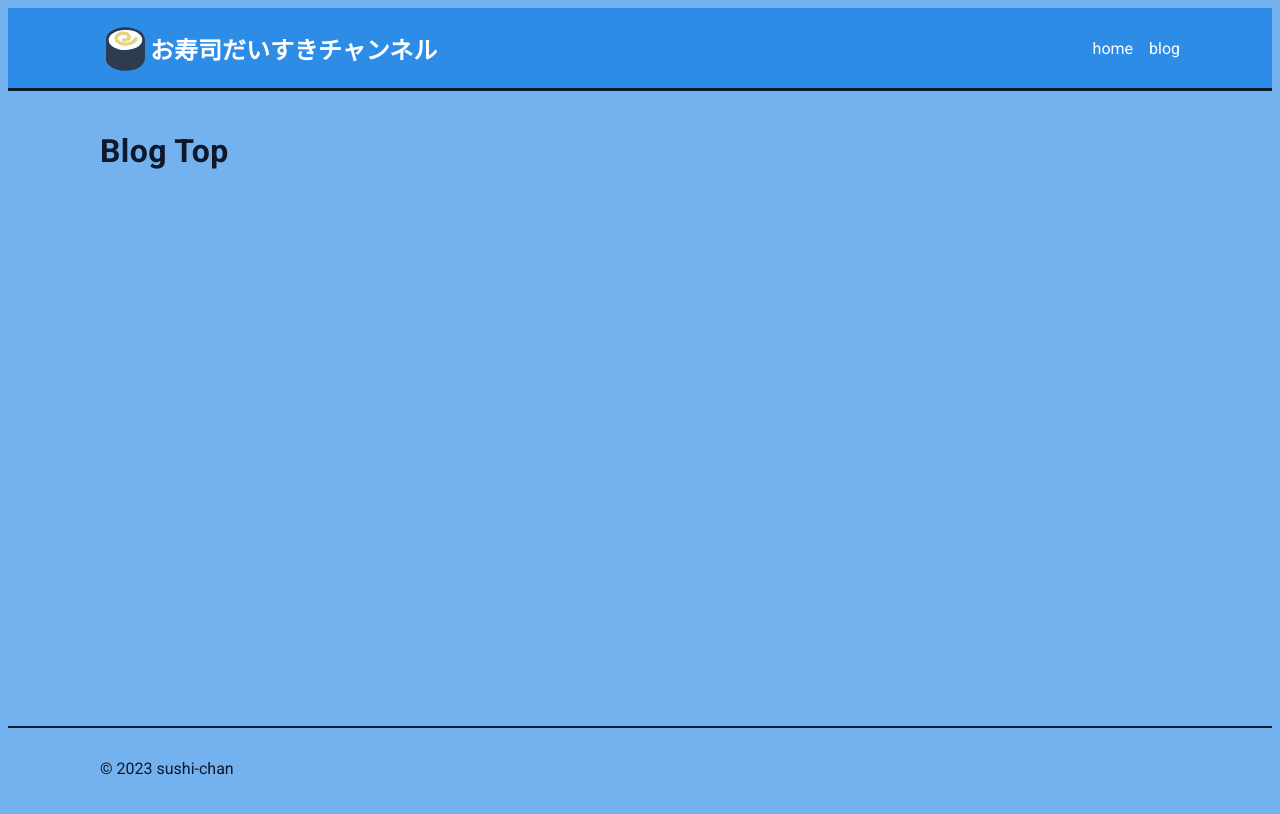
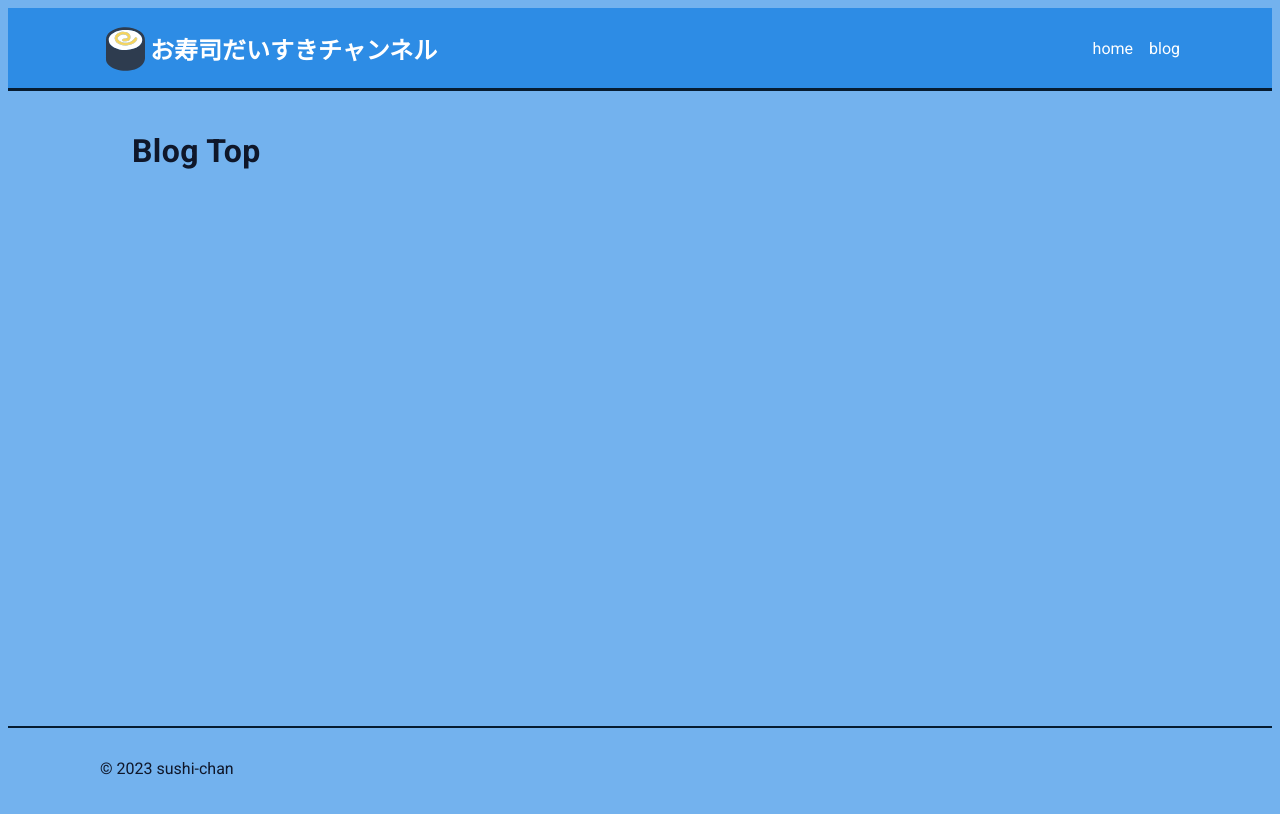
Before and after one commit to sushichan044/old.sushichan.live, a Next.js app: page /blog in a window 1280 px wide. Built offline with nearby package versions, Linux system fonts and the light colour scheme.

Commit message:
Small fix

```diff
--- a/app/blog/page.tsx
+++ b/app/blog/page.tsx
@@ -1,3 +1,7 @@
 export default async function Page() {
-  return <h1>Blog Top</h1>
+  return (
+    <div id="main-container">
+      <h1>Blog Top</h1>
+    </div>
+  )
 }
--- a/app/blog/post/[...slug]/page.tsx
+++ b/app/blog/post/[...slug]/page.tsx
@@ -11,6 +11,7 @@ import {
   getAllMDXSlugs,
   getMDXFrontMatter,
 } from '@/lib/mdx'
+
 type PageProps = {
   params: {
     slug: string[]
```
